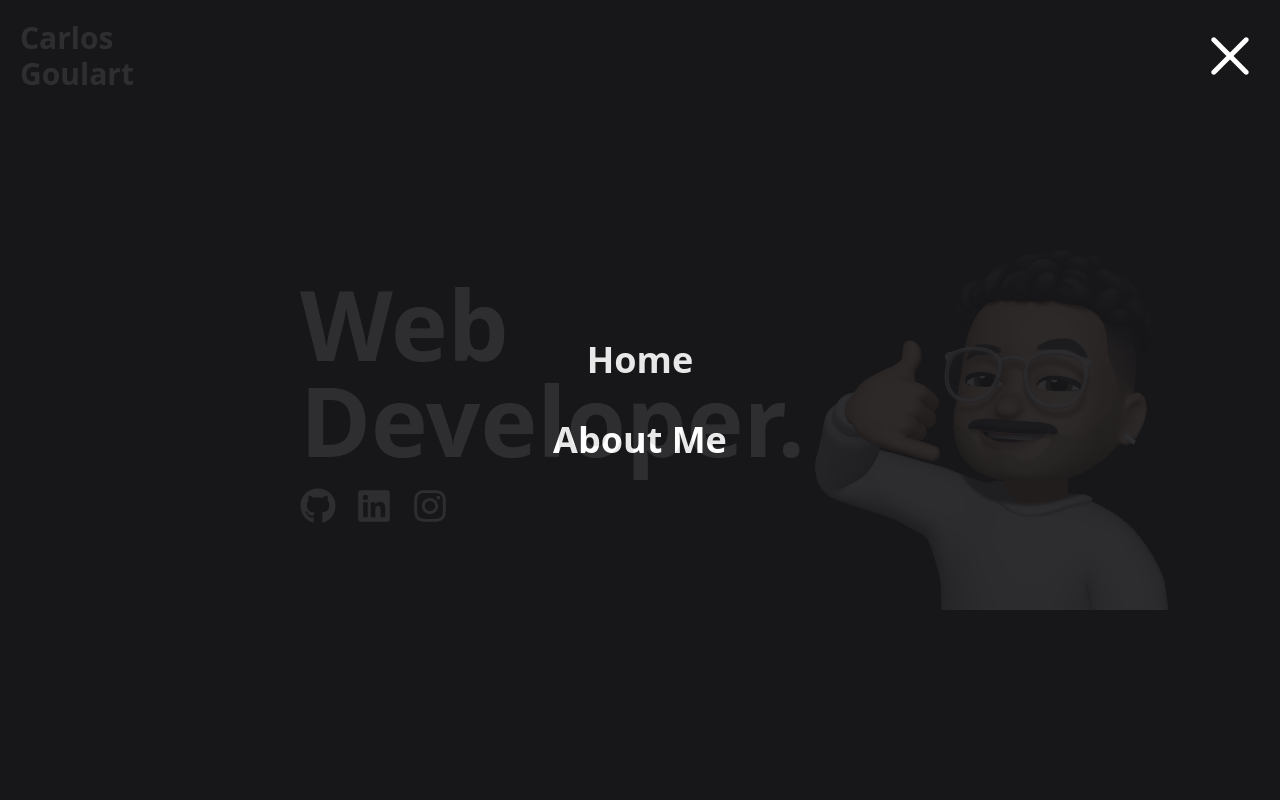
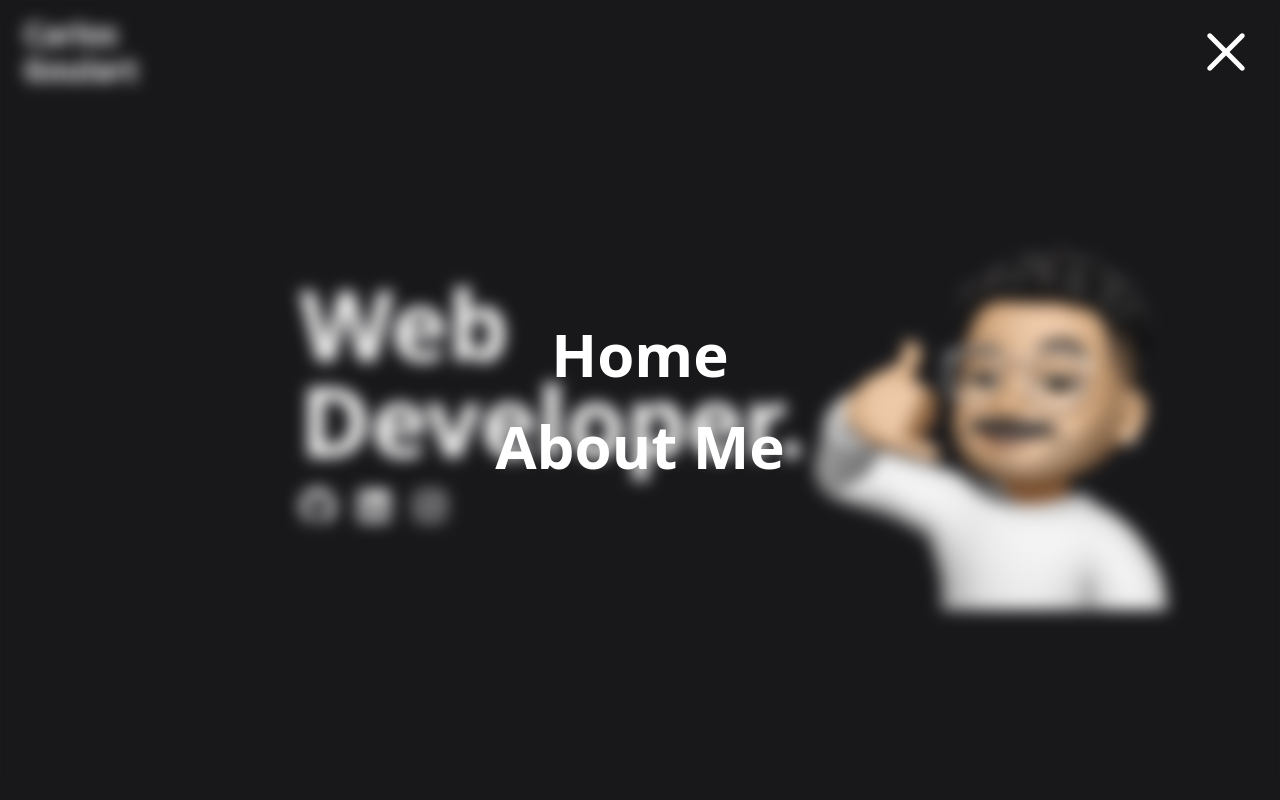
Before and after one commit to CarlosEGoulart/Portfolio, a React (Vite) app: page / in a window 1280 px wide. Both pictures are taken after a click on the button 1230 px from the left and 56 px from the top of the page. Shown: the top 800 px of the page. Built offline with nearby package versions, Linux system fonts and the light colour scheme.

Commit message:
menuFixes

```diff
--- a/src/components/Header/index.tsx
+++ b/src/components/Header/index.tsx
@@ -1,16 +1,27 @@
 import { useState } from 'react';
 import Logo from './logo.tsx';
 import MenuIcon from './menuIcon.tsx';
-import Menu from './menu.tsx';
 
 export default function Header() {
-  const [isMenuOpen, setIsMenuOpen] = useState(false);
+    const [isOpen, setIsOpen] = useState(false);
 
-  return (
-    <div className="absolute top-0 left-0 w-full flex justify-between p-5 items-center z-10">
-      <Logo />
-      <MenuIcon isMenuOpen={isMenuOpen} setIsMenuOpen={setIsMenuOpen} />
-      {isMenuOpen && <Menu setIsMenuOpen={setIsMenuOpen} />}
-    </div>
-  );
-}
+    return (
+        <header className="fixed top-0 left-0 right-0 z-50 w-full">
+            <nav className="px-6 py-4 bg-zinc-900">
+                <div className="flex justify-between items-center">
+                    <Logo />
+                    <MenuIcon isMenuOpen={isOpen} setIsMenuOpen={setIsOpen} />
+                </div>
+            </nav>
+
+            {isOpen && (
+                <div className="fixed inset-0 backdrop-blur-sm flex items-center justify-center">
+                    <div className="flex flex-col items-center gap-8 text-6xl font-bold">
+                        <a href="#home" onClick={() => setIsOpen(false)}>Home</a>
+                        <a href="#about-me" onClick={() => setIsOpen(false)}>About Me</a>
+                    </div>
+                </div>
+            )}
+        </header>
+    );
+};
--- a/src/pages/AboutMe.tsx
+++ b/src/pages/AboutMe.tsx
@@ -73,7 +73,7 @@ export default function AboutMe() {
                     <textarea className="shadow appearance-none border rounded w-full py-2 px-3 bg-zinc-900 text-white leading-tight focus:outline-none focus:shadow-outline h-24" id="message" placeholder="Sua mensagem" name="message" required></textarea>
                 </div>
                 <div className="flex items-center justify-center">
-                    <button className="w-full bg-zinc-900 hover:bg-zinc-950 text-white font-bold py-2 px-4 rounded focus:outline-none focus:shadow-outline" type="submit">
+                    <button className="w-full bg-stone-950 hover:bg-zinc-950 text-white font-bold py-2 px-4 rounded focus:outline-none focus:shadow-outline" type="submit">
                         Enviar
                     </button>
                 </div>
```
